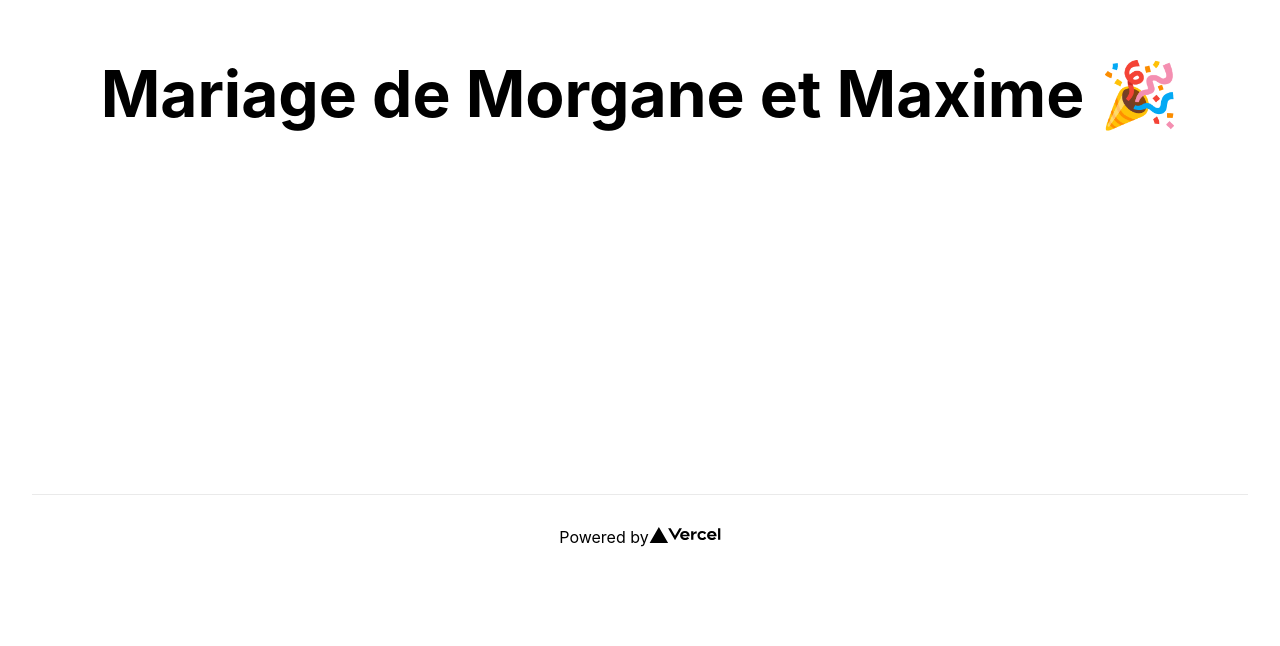
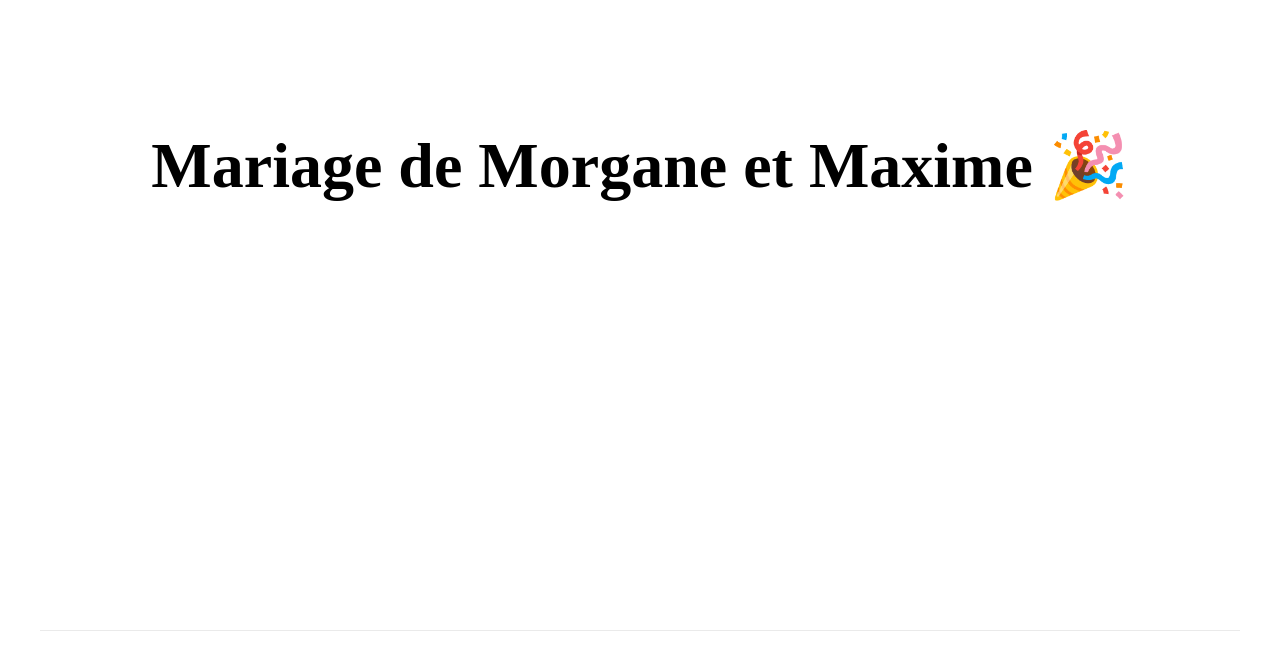
Before and after one commit to remi-lebigre/momax, a Next.js app: page / in a window 1280 px wide. Shown: the part 306-952 px from the top of the page. Before the commit the page ends 885 px from the top, so only its background shows below. Built offline with nearby package versions, Linux system fonts and the light colour scheme.

Commit message:
Add tailwind css dependency

```diff
--- a/package.json
+++ b/package.json
@@ -8,10 +8,13 @@
     "lint": "next lint"
   },
   "dependencies": {
+    "autoprefixer": "^10.4.0",
     "next": "12.0.4",
+    "postcss": "^8.3.11",
     "react": "17.0.2",
     "react-dom": "17.0.2",
-    "sass": "^1.43.4"
+    "sass": "^1.43.4",
+    "tailwindcss": "^2.2.19"
   },
   "devDependencies": {
     "@types/node": "16.11.8",
--- a/pages/_app.tsx
+++ b/pages/_app.tsx
@@ -1,4 +1,4 @@
-import '../styles/globals.css'
+import 'tailwindcss/tailwind.css'
 import type { AppProps } from 'next/app'
 
 const MyApp = ({ Component, pageProps }: AppProps) => <Component {...pageProps} />
--- /dev/null
+++ b/postcss.config.js
@@ -0,0 +1,6 @@
+module.exports = {
+  plugins: {
+    tailwindcss: {},
+    autoprefixer: {},
+  },
+}
--- a/styles/globals.css
+++ /dev/null
@@ -1,16 +0,0 @@
-html,
-body {
-  padding: 0;
-  margin: 0;
-  font-family: -apple-system, BlinkMacSystemFont, Segoe UI, Roboto, Oxygen,
-    Ubuntu, Cantarell, Fira Sans, Droid Sans, Helvetica Neue, sans-serif;
-}
-
-a {
-  color: inherit;
-  text-decoration: none;
-}
-
-* {
-  box-sizing: border-box;
-}
```
Also changed, not shown: tailwind.config.js (added, +11 -0 lines), 2 other files (tests, documents, lock files or other folders).
